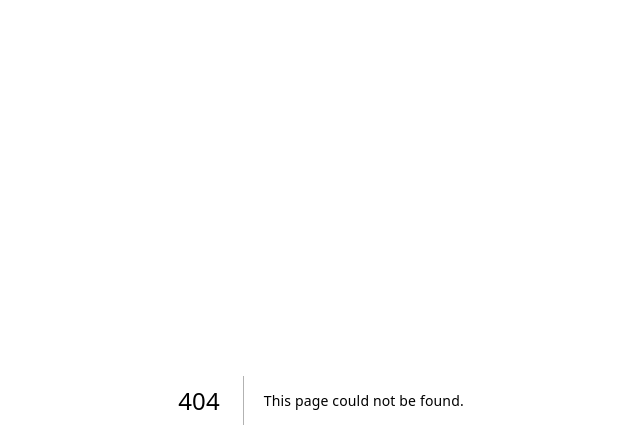
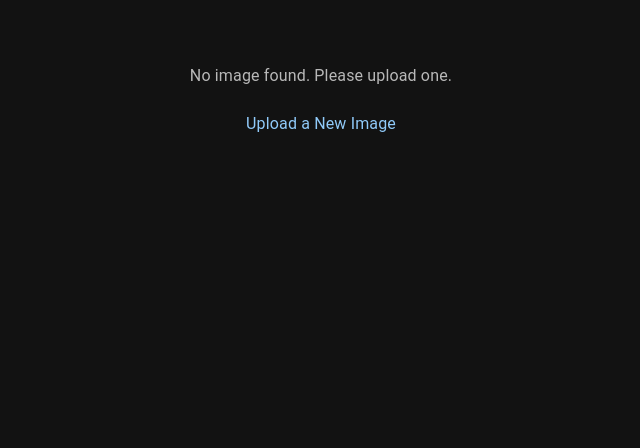
Before and after one commit to robritz/location-from-image, a Next.js app: page /image in a window 1280 px wide. Before the commit this address had no page. Shown: the top 448 px of the page, without its empty margins (319-959 px from the left). Built offline with nearby package versions, Linux system fonts and the light colour scheme; what @mui/material-nextjs would draw is missing.

Commit message:
add image view page

```diff
--- /dev/null
+++ b/src/app/image/page.tsx
@@ -0,0 +1,49 @@
+"use client";
+
+import { useEffect, useState } from "react";
+import NextLink from "next/link";
+import Box from "@mui/material/Box";
+import Container from "@mui/material/Container";
+import Link from "@mui/material/Link";
+import Stack from "@mui/material/Stack";
+import Typography from "@mui/material/Typography";
+import { STORAGE_KEY } from "@/constants";
+
+export default function ImagePage() {
+  const [imageSrc, setImageSrc] = useState<string | null>(null);
+  const [loaded, setLoaded] = useState(false);
+
+  useEffect(() => {
+    setImageSrc(sessionStorage.getItem(STORAGE_KEY));
+    setLoaded(true);
+  }, []);
+
+  return (
+    <Container maxWidth="md" sx={{ py: { xs: 4, sm: 8 } }}>
+      <Stack spacing={3} alignItems="center">
+        {imageSrc ? (
+          <Box
+            component="img"
+            src={imageSrc}
+            alt="Uploaded image"
+            sx={{
+              maxWidth: "100%",
+              height: "auto",
+              borderRadius: 1,
+            }}
+          />
+        ) : (
+          loaded && (
+            <Typography variant="body1" color="text.secondary">
+              No image found. Please upload one.
+            </Typography>
+          )
+        )}
+
+        <Link component={NextLink} href="/" variant="body1" underline="hover">
+          Upload a New Image
+        </Link>
+      </Stack>
+    </Container>
+  );
+}
--- /dev/null
+++ b/src/constants.ts
@@ -0,0 +1 @@
+export const STORAGE_KEY = "uploadedImage";
```
Also changed, not shown: src/app/page.tsx (+20 -0 lines).
